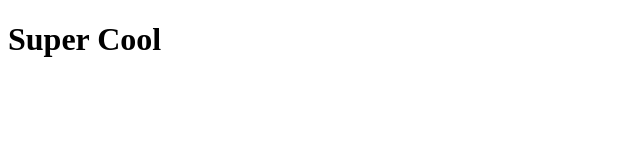
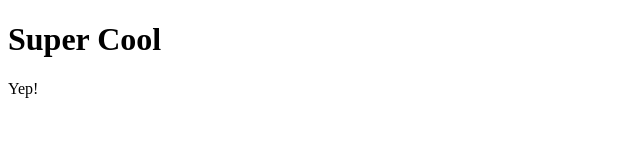
Before and after one commit to k0zal/Gittest, a plain HTML site: page index.html in a window 1280 px wide. Shown: the full height of the page, 0-640 px from the left. Drawn offline with Linux system fonts and the light colour scheme.

Commit message:
added paragraph

```diff
--- a/index.html
+++ b/index.html
@@ -8,7 +8,7 @@
 </head>
 <body>
     <h1>Super Cool</h1>
-
+    <p>Yep!</p>
 
 </body>
 </html>
```
